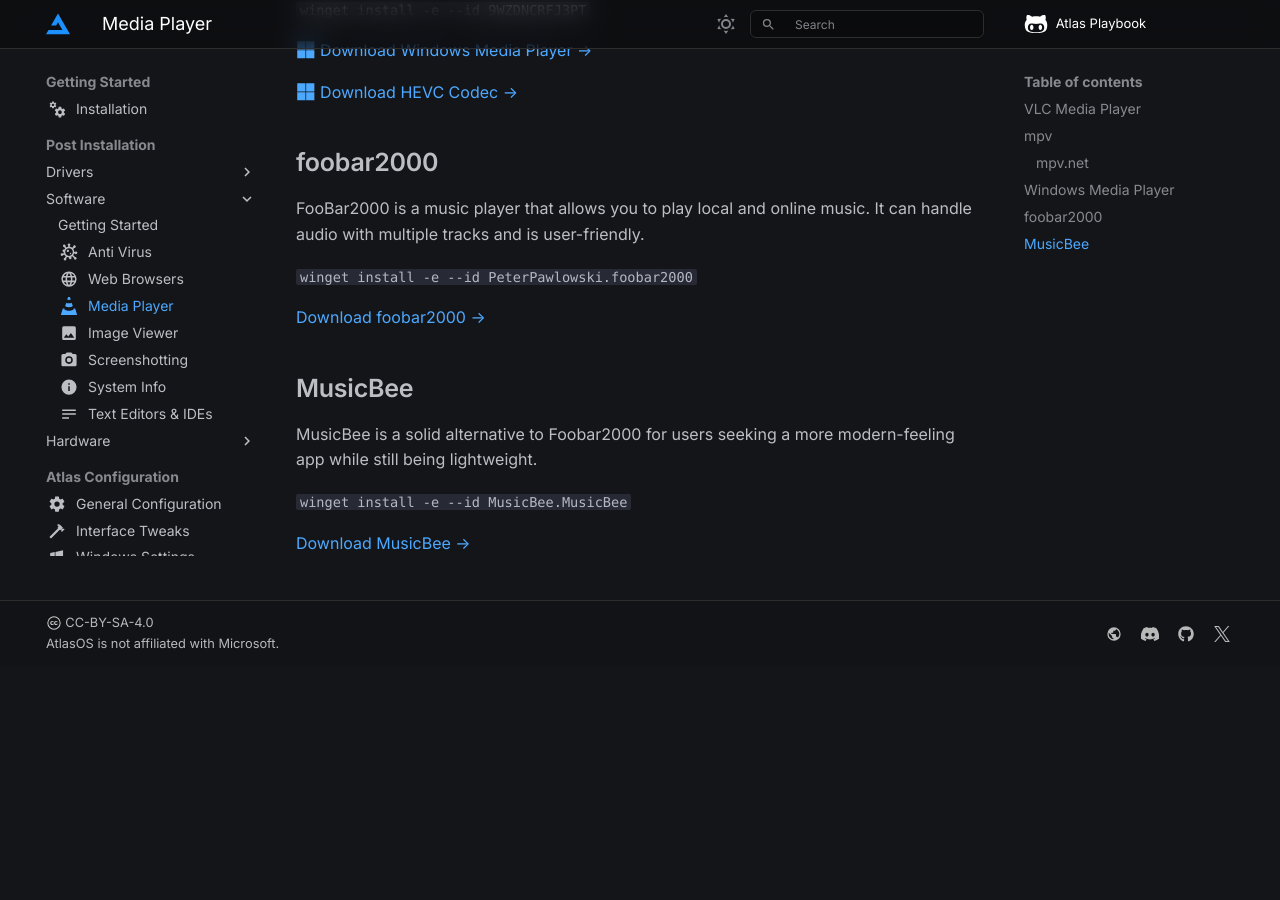
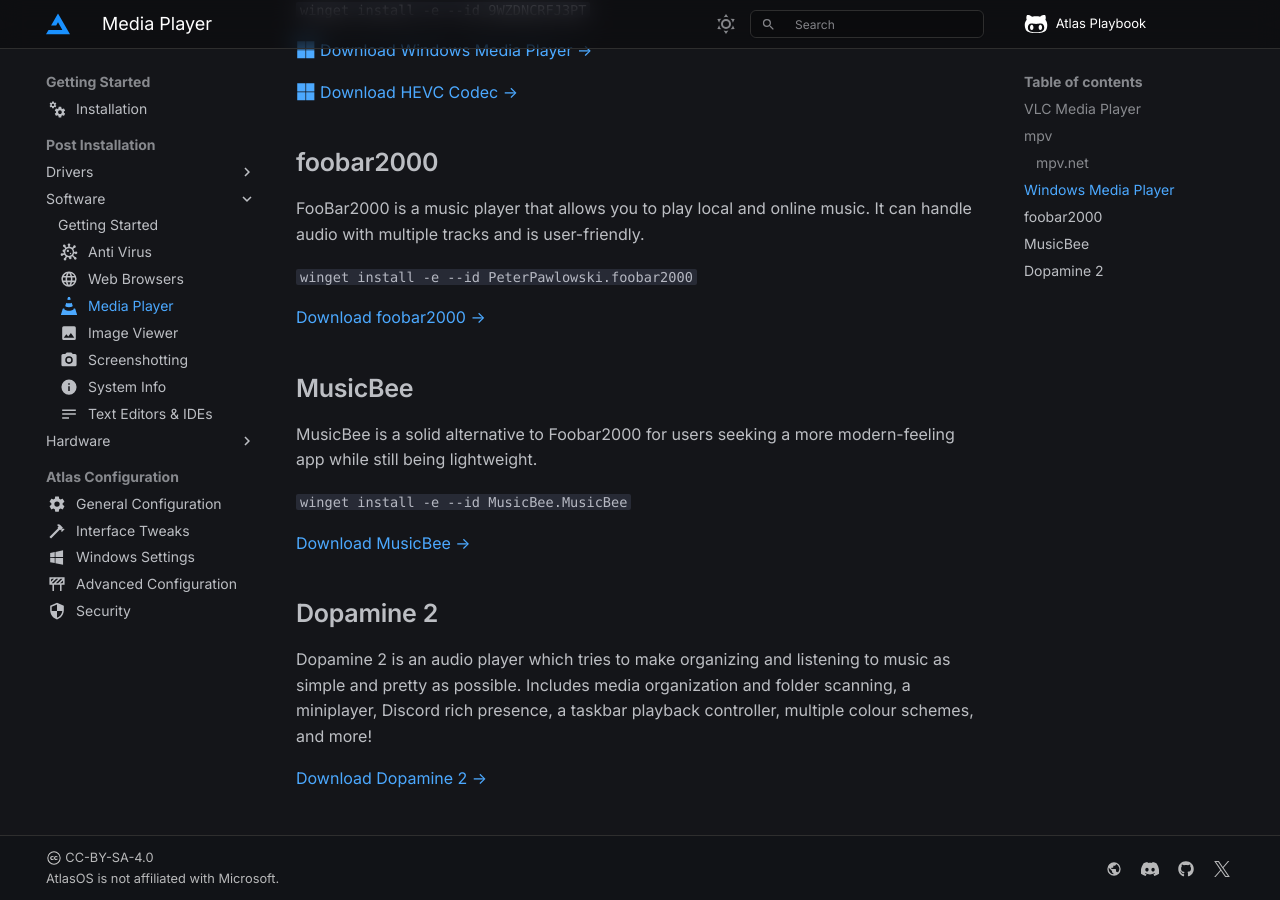
Before and after one commit to Atlas-OS/docs, an MkDocs documentation site: the page built from docs/getting-started/post-installation/software/media-playback.md, in a window 1280 px wide and 900 px high, scrolled down 1132 px. Built offline with MkDocs 1.6.1 and Material for MkDocs 9.7.7, drawn with Linux system fonts in a browser that asks for light colours; some web fonts are replaced; comment, search, counter and statistics services are not loaded; before the commit the page ends 1797 px from its top, so only the background shows below that.

Commit message:
feat: add Dopamine 2 to media players

```diff
--- a/docs/getting-started/post-installation/software/media-playback.md
+++ b/docs/getting-started/post-installation/software/media-playback.md
@@ -56,3 +56,10 @@ MusicBee is a solid alternative to Foobar2000 for users seeking a more modern-fe
 `winget install -e --id MusicBee.MusicBee`
 
 [Download MusicBee ->](https://www.getmusicbee.com/)
+
+
+## Dopamine 2
+
+Dopamine 2 is an audio player which tries to make organizing and listening to music as simple and pretty as possible. Includes media organization and folder scanning, a miniplayer, Discord rich presence, a taskbar playback controller, multiple colour schemes, and more!
+
+[Download Dopamine 2 ->](https://github.com/digimezzo/dopamine-windows/releases)
```
